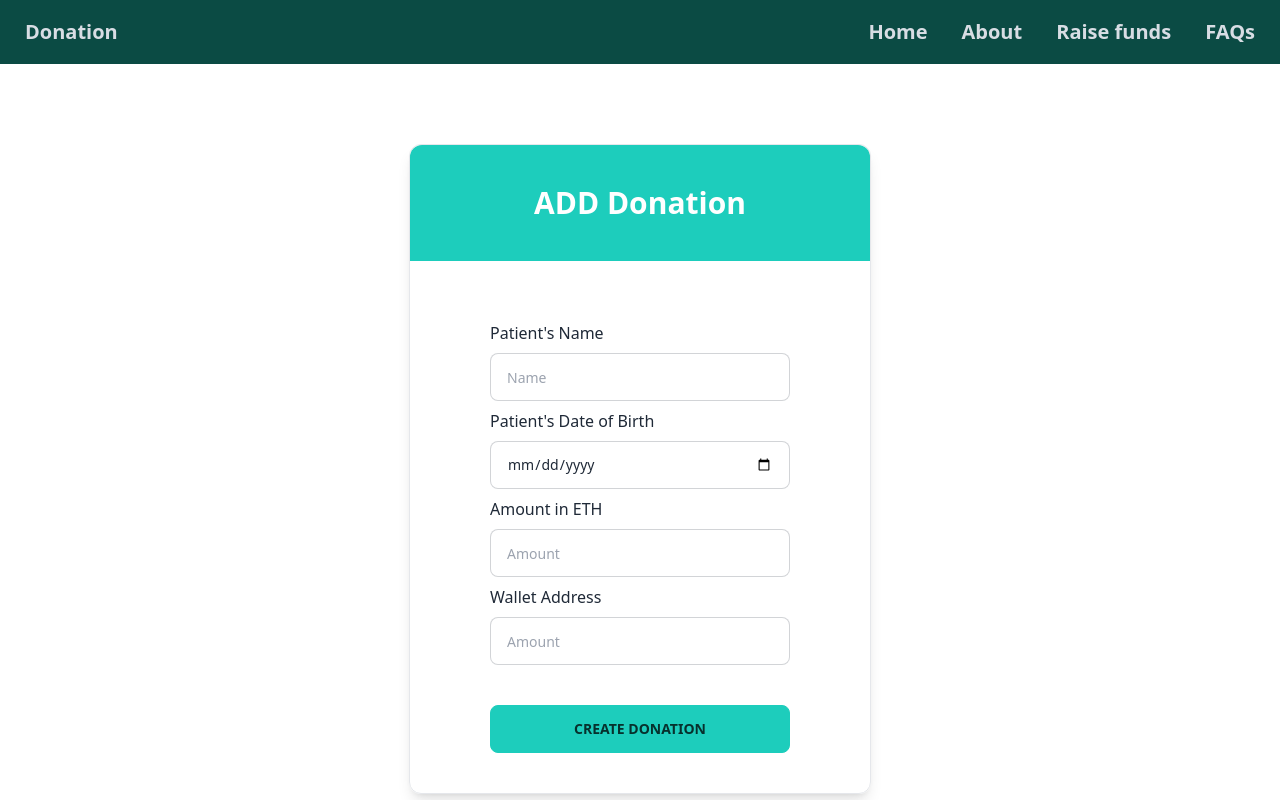
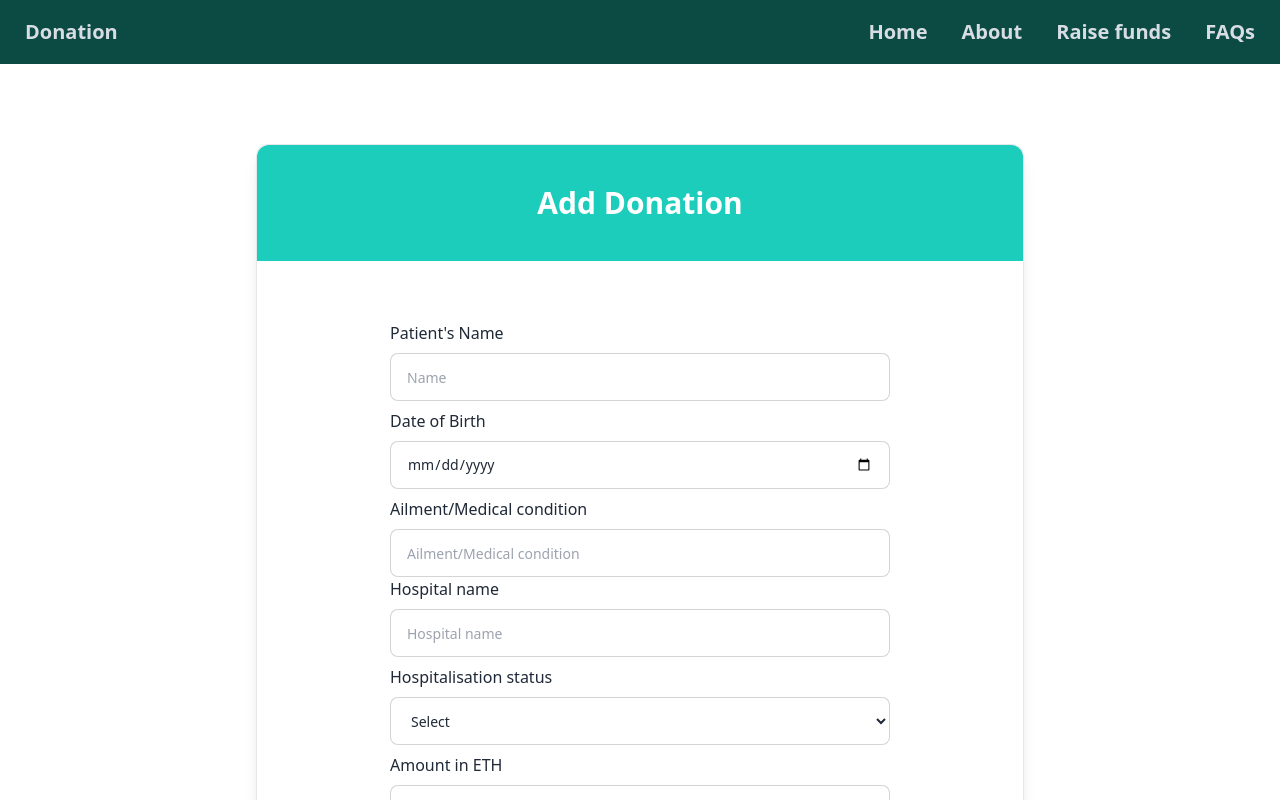
Before and after one commit to SWATHI-R2/Crowdfunding, a Svelte app: page /donate in a window 1280 px wide. Shown: the top 800 px of the page. Built offline with nearby package versions, Linux system fonts and the light colour scheme.

Commit message:
crowdfunding

```diff
--- a/src/App.svelte
+++ b/src/App.svelte
@@ -3,7 +3,6 @@
   import Home from "./pages/Home.svelte";
   import Donation from "./pages/Donation.svelte";
   import Donate from "./pages/Donate.svelte";
-
   export let url = "";
 </script>
 
--- a/src/components/Cards.svelte
+++ b/src/components/Cards.svelte
@@ -1,4 +1,3 @@
-
 <script lang="ts">
 
   import { Link } from "svelte-routing";
@@ -11,7 +10,7 @@
 
   <div class="card w-96 glass ">
     <figure>
-    {#if imageSrc}
+{#if imageSrc}
       <img src={imageSrc} alt={title} />
     {/if}
     </figure>
--- a/src/components/Navbar.svelte
+++ b/src/components/Navbar.svelte
@@ -1,6 +1,5 @@
 <script>
   import { Link } from "svelte-routing";
-
     let links=[
         {text:'Home', url:"/"},
         {text:'About', url:"/"},
@@ -8,11 +7,6 @@
         {text:'FAQs', url:"/"}
         ];
 </script>
-
-<style>
-
-
-</style>
 
 <div class="navbar bg-[#0b4b44] text-neutral-content">
   <a class="btn btn-ghost normal-case text-xl mr-auto">Donation</a>
--- a/src/pages/Donate.svelte
+++ b/src/pages/Donate.svelte
@@ -1,27 +1,36 @@
 <script lang="ts">
   import Navbar from "../components/Navbar.svelte";
-
-
-
-
 </script>
-
-
 <div>
     <Navbar/>
-
-    <div class="  shadow-lg rounded-xl border broder-2 w-fit flex flex-col mx-auto mt-20">
-      <div class="text-3xl text-white text-center font-semibold mb-5 bg-accent p-10 rounded-t-xl" >ADD Donation</div>
+    <div class="  shadow-lg rounded-xl border broder-2 max-w-screen-md flex flex-col mx-auto mt-20">
+      <div class="text-3xl text-white text-center font-semibold mb-5 bg-accent p-10 rounded-t-xl" >Add Donation</div>
       <div class="mx-auto p-10 px-20 w-fit flex flex-col">
 
         <div class="mb-2">Patient's Name</div>
-        <input type="text" placeholder="Name" class="input input-bordered input-md w-[300px]" />
-        <div class="my-2">Patient's Date of Birth</div>
-        <input type="date" placeholder="Date of Birth" class="mx-auto input input-bordered input-md w-full max-w-xs" />
+        <input type="text" placeholder="Name" class="input input-bordered input-md w-[500px]" />
+        <div class="my-2">Date of Birth</div>
+        <input type="date" placeholder="Date of Birth" class="mx-auto input input-bordered input-md w-full max-w-s " />
+        <div class="my-2">Ailment/Medical condition</div>
+        <input type="text" placeholder="Ailment/Medical condition" class="input input-bordered input-md w-[500px]" />
+        <div class="mb-2">Hospital name</div>
+        <input type="text" placeholder="Hospital name" class="input input-bordered input-md w-[500px]" />
+        <div class="my-2">Hospitalisation status</div>
+        <select class="mx-auto input input-bordered input-md w-full max-w-s">
+          <option value="" disabled selected>Select</option>
+          <option value="h1">Currently Hospitalised</option>
+          <option value="h2">Does not require hospitalisation</option>
+          <option value="h3">Recently discharged from the hospital</option>
+          <option value="h4">Will be hospitalised soon</option>
+        </select>
         <div class="my-2">Amount in ETH</div>
-        <input type="text" placeholder="Amount" class="mx-auto input input-bordered input-md w-full max-w-xs" />
+        <input type="text" placeholder="Amount" class="mx-auto input input-bordered input-md w-full max-w-s" />
         <div class="my-2">Wallet Address</div>
-        <input type="text" placeholder="Amount" class="mx-auto input input-bordered input-md w-full max-w-xs" />
+        <input type="text" placeholder="Amount" class="mx-auto input input-bordered input-md w-full max-w-s" />
+        <div class="my-2">Description</div>
+        <input type="text" placeholder="Description" class="textarea textarea-bordered w-[500px] h-[150px]">
+        <div class="my-2">Upload Document</div>
+        <input type="file" accept="image/jpeg" class="mx-auto w-full max-w-s" />
         <button class="btn btn-accent mt-10">Create Donation</button>
       </div>
     </div>
--- a/src/pages/Donation.svelte
+++ b/src/pages/Donation.svelte
@@ -1,3 +1,4 @@
+
 <script lang="ts">
   import Navbar from "../components/Navbar.svelte";
   import medical from '../assets/medical.jpeg'
@@ -32,7 +33,7 @@
 <main>
   <Navbar/>
   <section>
-    <h1 class="text-center text-5xl font-bold my-10 text-emerald-900">{projects[id -1].title}</h1>
+  <h1 class="text-center text-5xl font-bold my-10 text-emerald-900">{projects[id -1].title}</h1>
   <div class="flex justify-center items-center flex-col m-40 rounded-3xl shadow-2xl py-20">
     <div class="carousel w-[1024px]">
       <div id="slide1" class="carousel-item relative w-full">
--- a/src/pages/Home.svelte
+++ b/src/pages/Home.svelte
@@ -26,8 +26,8 @@
         id: 3
       }
     ];
+
 </script>
-
   <main>
     <Navbar />
       <section>
@@ -43,6 +43,11 @@
   </main>
 
   <style>
+    :global(body) {
+    width: 100%;
+    height: 100vh;
+    margin: auto;
+  }
     body {
       background-color: #f5f5f5;
       font-family: 'Arial', sans-serif;
```
Also changed, not shown: src/text.txt (deleted), 1 other file (tests, documents, lock files or other folders).
